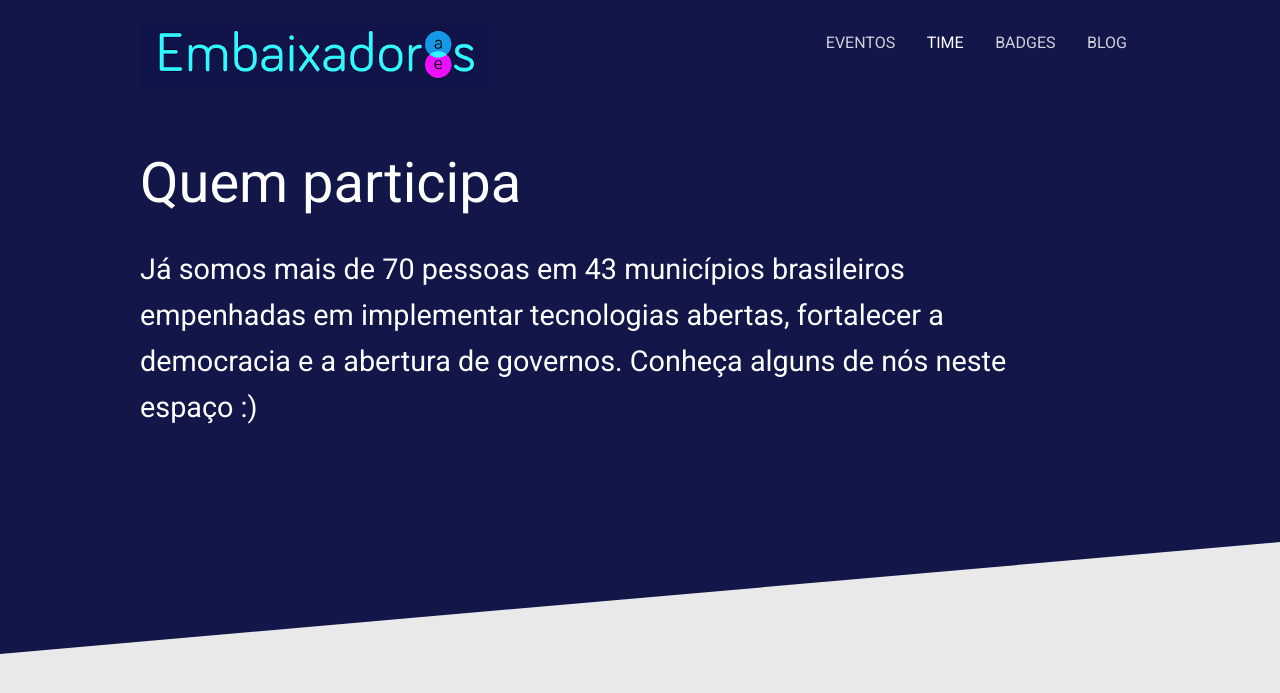
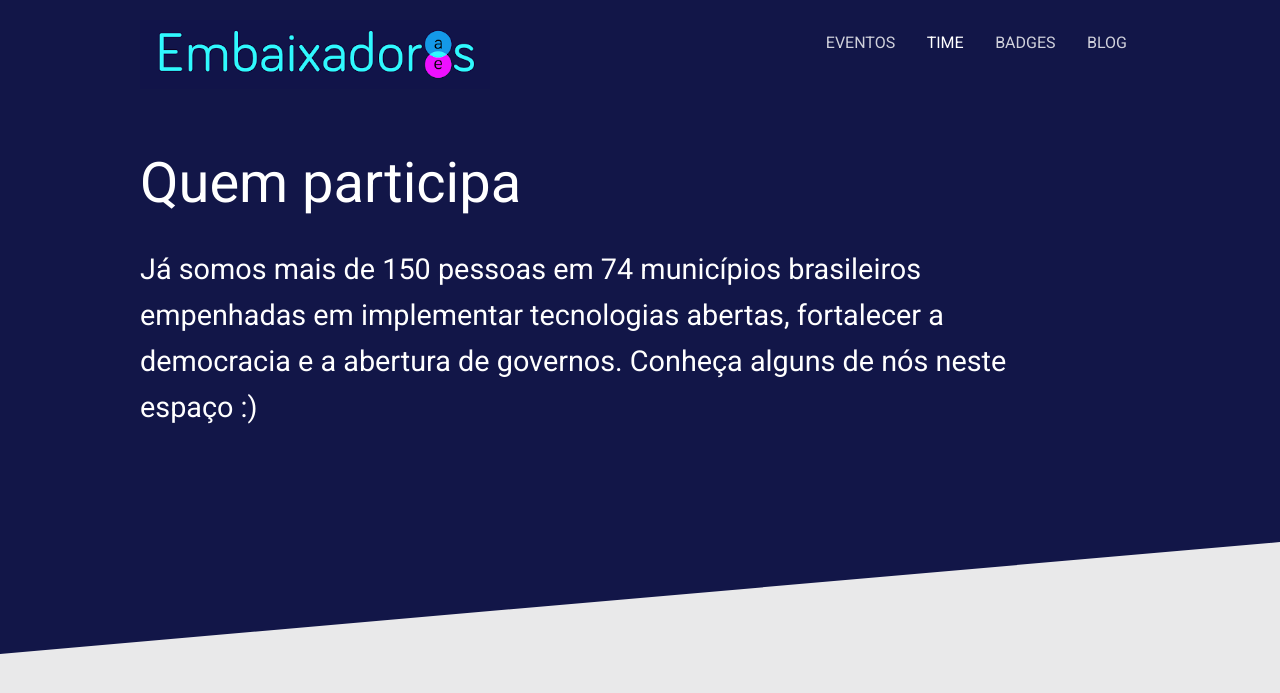
Before and after one commit to okfn-brasil/embaixadoras, a Jekyll site: the page built from team.html, in a window 1280 px wide and 900 px high, cut to the strip 0-724 px from the top of the window. Shown: the top 693 px of the strip. Built offline with Jekyll 4.4.1, drawn with Linux system fonts in a browser that asks for light colours; nearby versions of some CDN libraries.

Commit message:
Atualiza números na página de time

```diff
--- a/team.html
+++ b/team.html
@@ -1,7 +1,7 @@
 ---
 title: Time
 heading: Quem participa
-subtitle: Já somos mais de 70 pessoas em 43 municípios brasileiros empenhadas em implementar tecnologias abertas, fortalecer a democracia e a abertura de governos. Conheça alguns de nós neste espaço :)
+subtitle: Já somos mais de 150 pessoas em 74 municípios brasileiros empenhadas em implementar tecnologias abertas, fortalecer a democracia e a abertura de governos. Conheça alguns de nós neste espaço :)
 ---
 
 <section class="diagonal" style="background: #e9e9ea">
```
